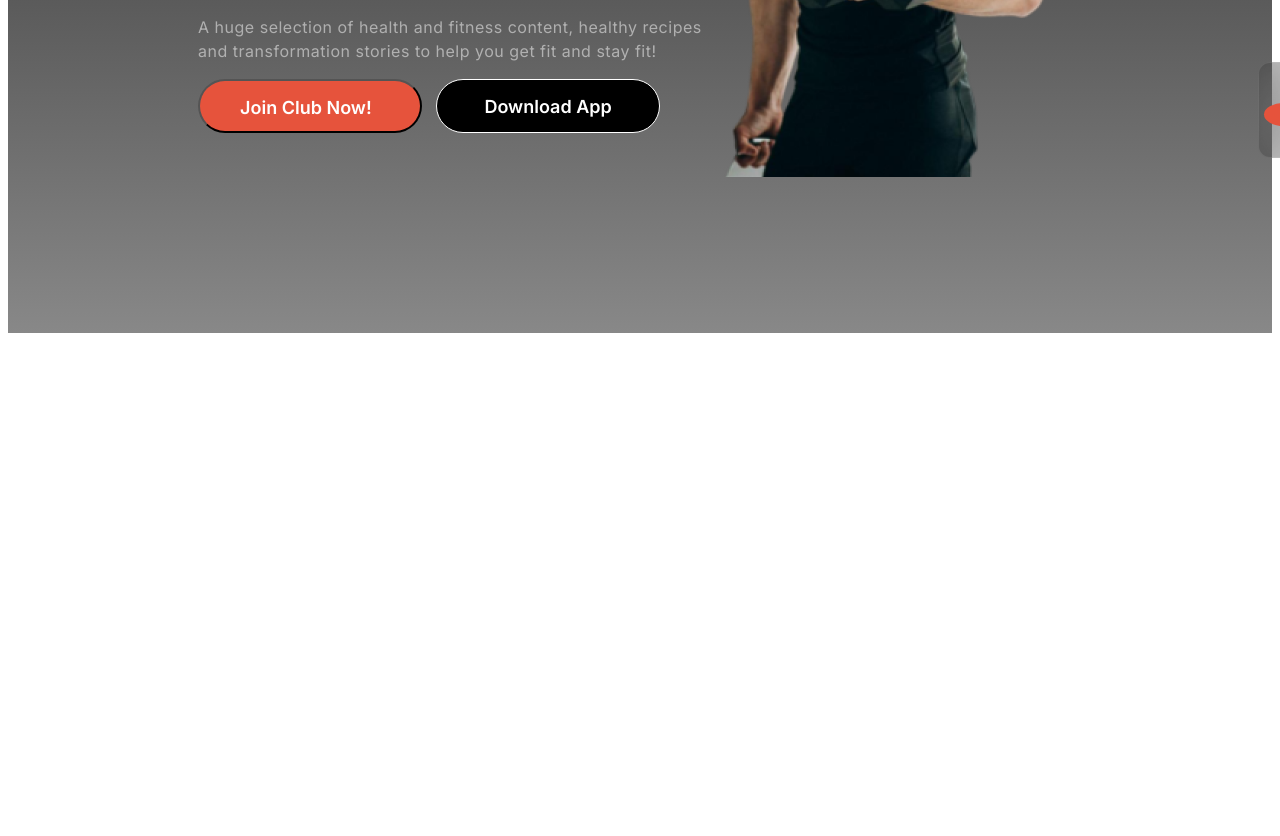
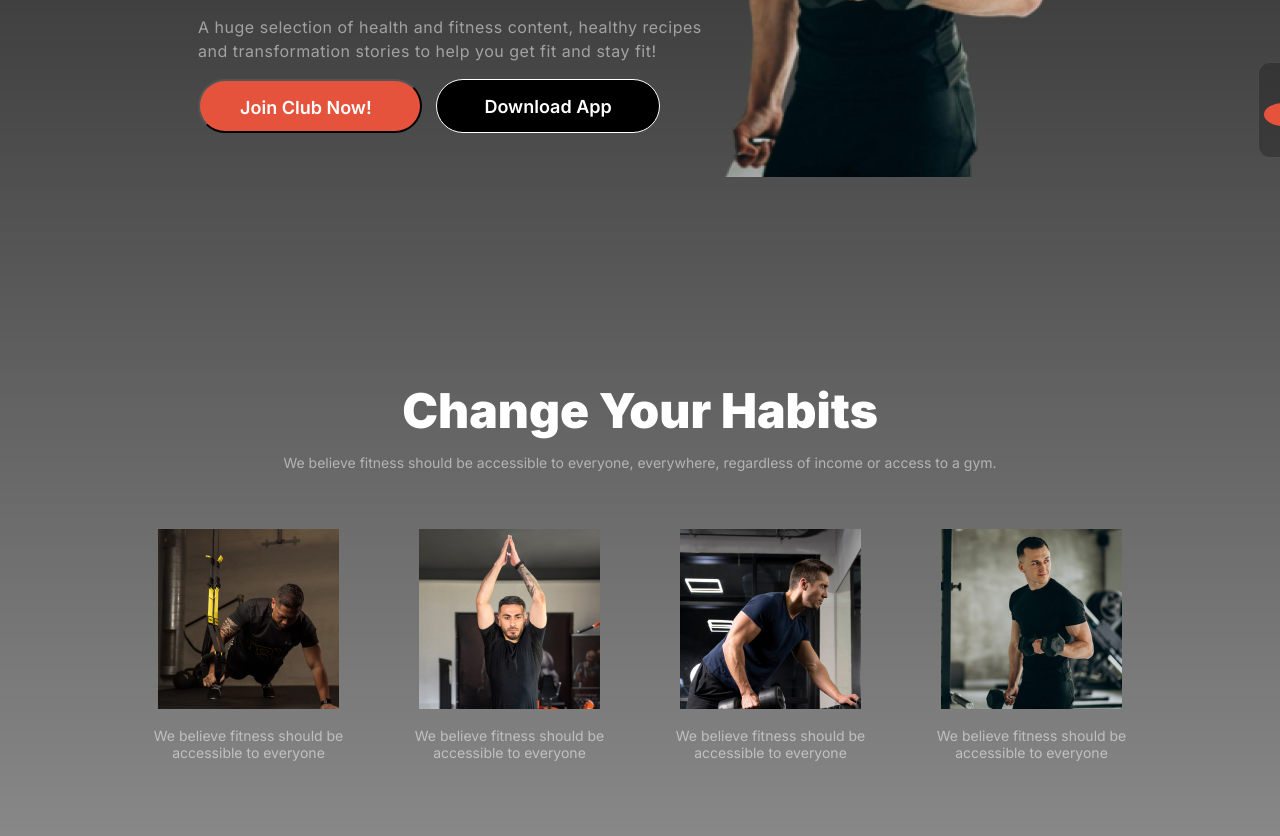
Before and after one commit to AbdullahAlTowsif/Versatile-UI, a plain HTML site: page index.html in a window 1280 px wide. Shown: the part 546-1382 px from the top of the page. Before the commit the page ends 887 px from the top, so only its background shows below. Drawn offline with Linux system fonts and the light colour scheme.

Commit message:
Change your habits section designed

```diff
--- a/index.html
+++ b/index.html
@@ -46,7 +46,32 @@
             </div>
         </section>
     </header>
-    <main class="main-main"></main>
+    <main class="main-main">
+        <section class="habits-section-container">
+            <div class="habits-info">
+                <h3 class="habit-title">Change Your Habits</h3>
+                <p class="habit-description">We believe fitness should be accessible to everyone, everywhere, regardless of income or access to a gym.</p>
+            </div>
+             <div class="habits">
+                <div class="habit-1">
+                    <img src="images/image 3.png" alt="">
+                    <p class="habit-description">We believe fitness should be accessible to everyone</p>
+                </div>
+                <div class="habit-2">
+                    <img src="images/image 2.png" alt="">
+                    <p class="habit-description">We believe fitness should be accessible to everyone</p>
+                </div>
+                <div class="habit-3">
+                    <img src="images/image 4.png" alt="">
+                    <p class="habit-description">We believe fitness should be accessible to everyone</p>
+                </div>
+                <div class="habit-4">
+                    <img src="images/image 5.png" alt="">
+                    <p class="habit-description">We believe fitness should be accessible to everyone</p>
+                </div>
+             </div>
+        </section>
+    </main>
     <footer class="foot"></footer>
 </body>
 </html>
--- a/styles/style.css
+++ b/styles/style.css
@@ -3,12 +3,12 @@
 
 body{
     font-family: "Inter", sans-serif;
+    max-width: 100%;
+    height: 100%;
+    background: linear-gradient(180.00deg, rgb(17, 17, 17), rgba(119, 119, 119, 0) 200%);
 }
 
 .head{
-    max-width: 100%;
-    height: 100%;
-    background: linear-gradient(180.00deg, rgb(17, 17, 17), rgba(119, 119, 119, 0) 200%);
     position: relative;
 }
 
@@ -222,6 +222,37 @@ body{
     font-weight: 400;
 }
 
+.habits-section-container{
+    width: 1044px;
+    height: 452px;
+    margin-top: 100px;
+    margin: 0 auto;
+}
+
+.habit-title{
+    color: rgb(255, 255, 255);
+    font-family: Inter;
+    font-size: 48px;
+    font-weight: 900;
+    text-align: center;
+    margin-bottom: 14px;
+}
+
+.habit-description{
+    color: rgba(255, 255, 255, 0.5);
+    font-family: Inter;
+    font-size: 14px;
+    font-weight: 400;
+    text-align: center;
+}
+
+.habits{
+    display: flex;
+    justify-content: space-between;
+    text-align: center;
+    margin-top: 58px;
+}
+
 @media screen and (max-width: 576px) {
     .nav-options{
         display: none;
```
